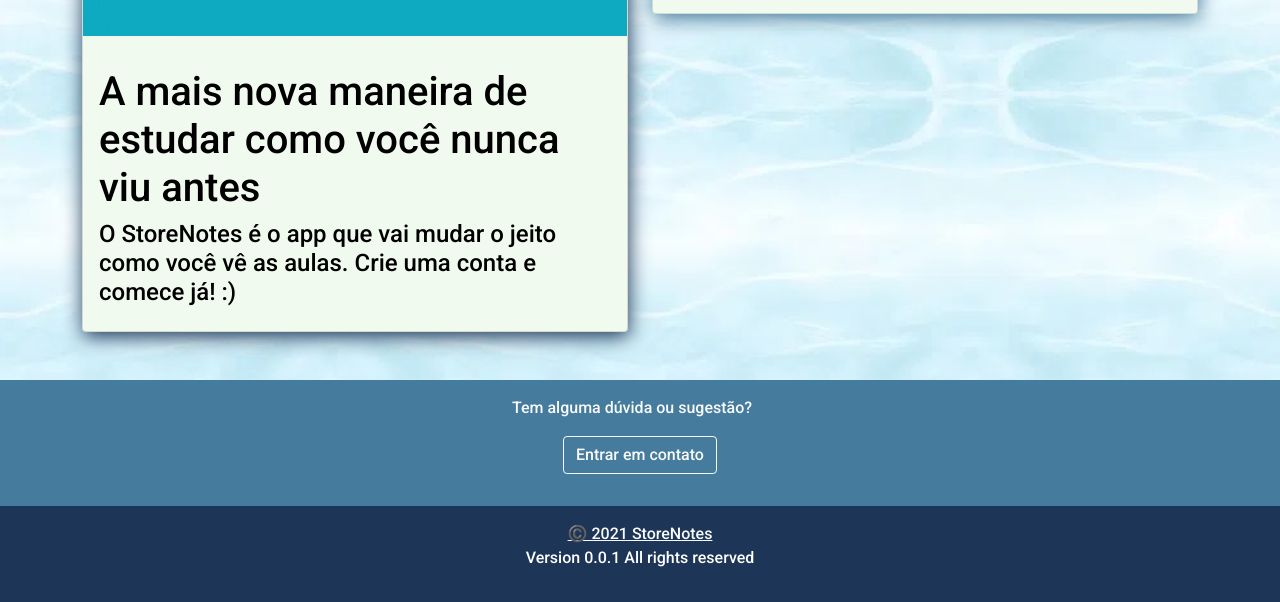
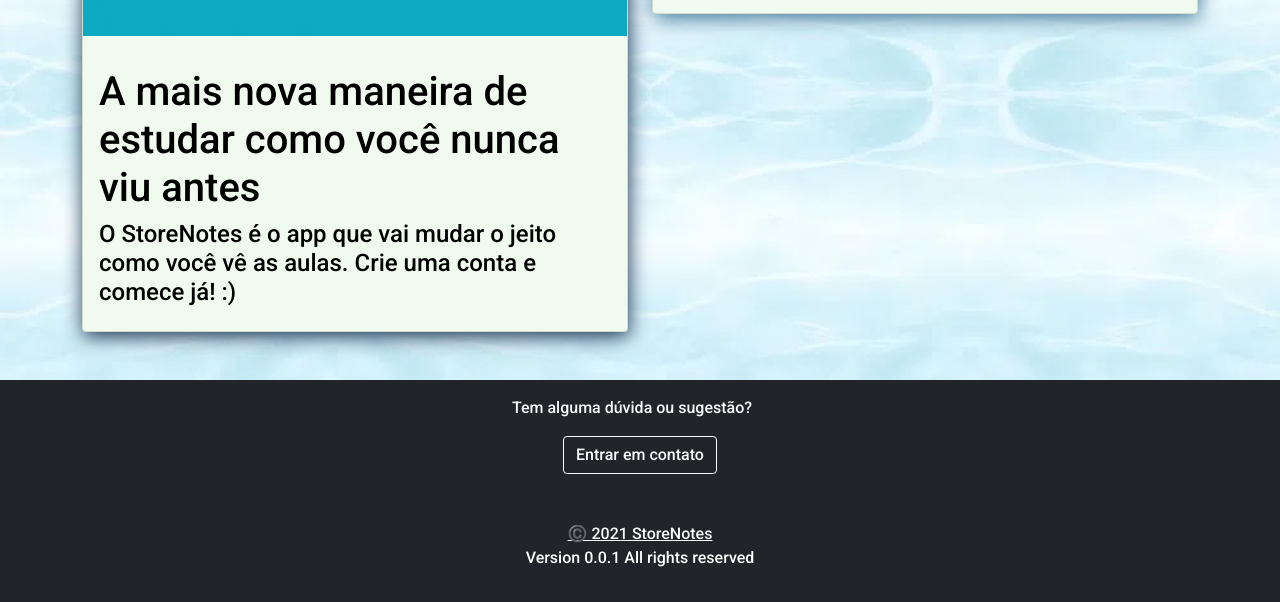
Before and after one commit to ramalhogs/notas-de-aula, a plain HTML site: page html/paginainicial.html in a window 1280 px wide. Shown: the part 1875-2477 px from the top of the page. Drawn offline with nearby package versions, Linux system fonts and the light colour scheme.

Commit message:
Update paginainicial.html

```diff
--- a/html/paginainicial.html
+++ b/html/paginainicial.html
@@ -139,7 +139,7 @@
 
 		 <!-- Aqui é a parte do rodapé, que tem um botão para entrar em contato com a empresa. O botão ainda não foi configurado -->
       <footer class="text-center bg-dark mt-5">
-       <div class="container-fluid p-3 inicialpage-footerstyle1">
+       <div class="container-fluid p-3 footercolor1">
           <p class=" align-items-center">
           <span class="me-3 text-light">Tem alguma dúvida ou sugestão?</span></p>
           <p><button type="button" class="btn btn-outline-light">
@@ -148,7 +148,7 @@
           </p>
        </div>
 
-       <div class="text-center text-white p-3 inicialpage-footerstyle2">
+       <div class="text-center text-white p-3 footercolor2">
           <a class="text-light" href="#">©️ 2021 StoreNotes</a>
           <p> Version 0.0.1 All rights reserved </p>
         </div>
```
